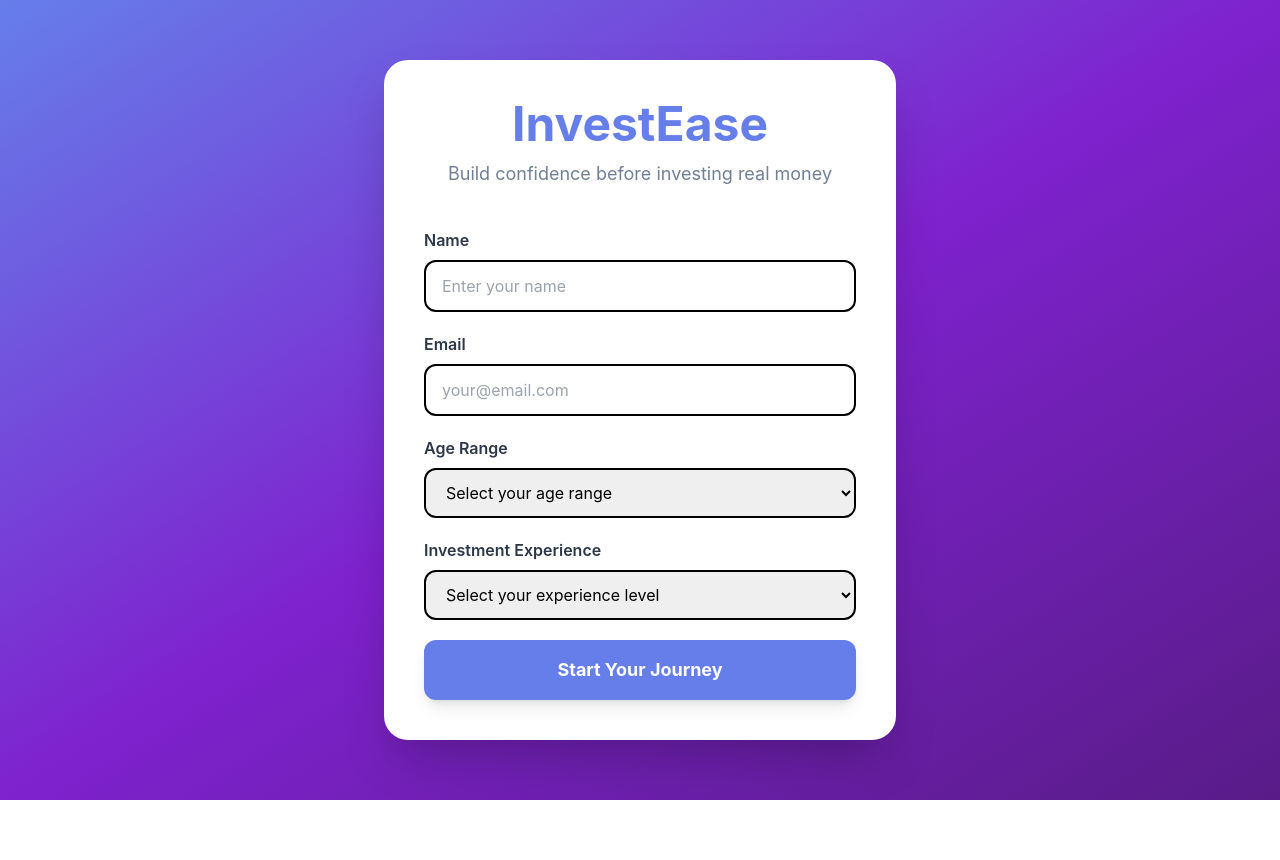
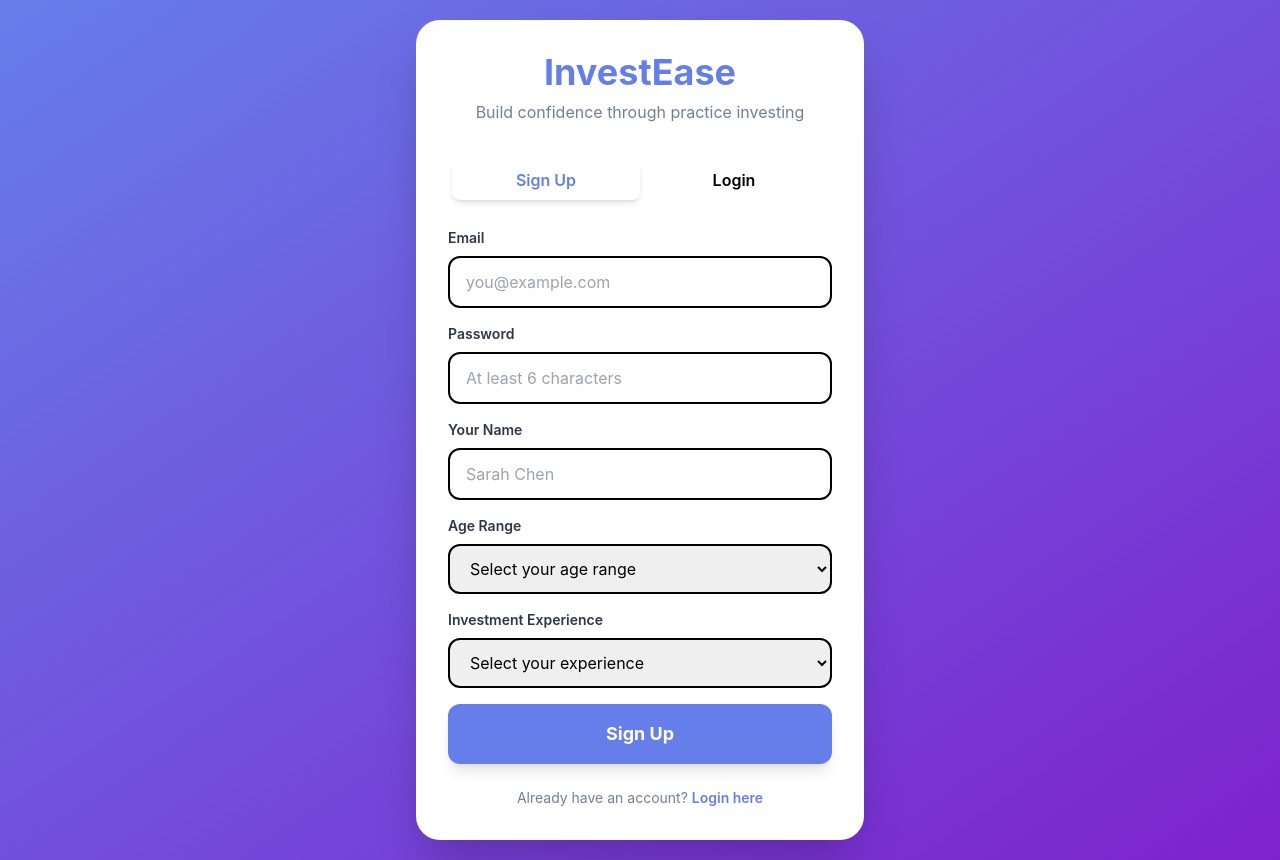
Before and after one commit to Aliyev-SF/investease-app, a React (Vite) app: page / in a window 1280 px wide. Before the commit the page ends 800 px from the top, so only its background shows below. Built offline with nearby package versions, Linux system fonts and the light colour scheme.

Commit message:
Add Supabase authentication with user profiles

```diff
--- a/package.json
+++ b/package.json
@@ -10,6 +10,7 @@
     "preview": "vite preview"
   },
   "dependencies": {
+    "@supabase/supabase-js": "^2.58.0",
     "axios": "^1.12.2",
     "react": "^19.1.1",
     "react-dom": "^19.1.1",
--- a/src/App.jsx
+++ b/src/App.jsx
@@ -10,7 +10,13 @@ function App() {
 
   const handleLogin = (data) => {
     setUserData(data);
-    setCurrentView('assessment');
+
+    // If returning user, skip assessment and go straight to dashboard
+    if (data.returning) {
+      setCurrentView('dashboard');
+    } else {
+      setCurrentView('assessment');
+    }
   };
 
   const handleAssessmentComplete = (score) => {
--- a/src/pages/LoginPage.jsx
+++ b/src/pages/LoginPage.jsx
@@ -1,28 +1,16 @@
 import { useState } from 'react';
+import { supabase } from '../utils/supabase';
 
 function LoginPage({ onLogin }) {
+  const [isSignUp, setIsSignUp] = useState(true);
+  const [loading, setLoading] = useState(false);
   const [formData, setFormData] = useState({
+    email: '',
+    password: '',
     name: '',
-    email: '',
     age: '',
     experience: ''
   });
-
-  const handleSubmit = (e) => {
-    e.preventDefault();
-
-    // Validation
-    if (!formData.name || !formData.email || !formData.age || !formData.experience) {
-      alert('Please fill in all fields');
-      return;
-    }
-
-    // Store user data in localStorage (browser storage)
-    localStorage.setItem('investease_user', JSON.stringify(formData));
-
-    // Call the onLogin function to navigate to assessment
-    onLogin(formData);
-  };
 
   const handleChange = (e) => {
     setFormData({
@@ -31,40 +19,146 @@ function LoginPage({ onLogin }) {
     });
   };
 
+  const handleSignUp = async (e) => {
+    e.preventDefault();
+    setLoading(true);
+
+    try {
+      // Validate all fields for sign up
+      if (!formData.email || !formData.password || !formData.name || !formData.age || !formData.experience) {
+        alert('Please fill in all fields');
+        setLoading(false);
+        return;
+      }
+
+      if (formData.password.length < 6) {
+        alert('Password must be at least 6 characters');
+        setLoading(false);
+        return;
+      }
+
+      // Create user account with Supabase Auth
+      const { data: authData, error: authError } = await supabase.auth.signUp({
+        email: formData.email,
+        password: formData.password,
+      });
+
+      if (authError) throw authError;
+
+      // Store user profile in database
+      const { error: profileError } = await supabase
+        .from('profiles')
+        .insert([
+          {
+            id: authData.user.id,
+            email: formData.email,
+            name: formData.name,
+            age: formData.age,
+            experience: formData.experience,
+            created_at: new Date().toISOString()
+          }
+        ]);
+
+      if (profileError) throw profileError;
+
+      // Pass user data to parent component
+      onLogin({
+        id: authData.user.id,
+        email: formData.email,
+        name: formData.name,
+        age: formData.age,
+        experience: formData.experience
+      });
+
+    } catch (error) {
+      alert(error.message || 'Error signing up');
+      setLoading(false);
+    }
+  };
+
+  const handleLogin = async (e) => {
+    e.preventDefault();
+    setLoading(true);
+
+    try {
+      // Validate email and password
+      if (!formData.email || !formData.password) {
+        alert('Please enter email and password');
+        setLoading(false);
+        return;
+      }
+
+      // Login with Supabase Auth
+      const { data: authData, error: authError } = await supabase.auth.signInWithPassword({
+        email: formData.email,
+        password: formData.password,
+      });
+
+      if (authError) throw authError;
+
+      // Get user profile from database
+      const { data: profileData, error: profileError } = await supabase
+        .from('profiles')
+        .select('*')
+        .eq('id', authData.user.id)
+        .single();
+
+      if (profileError) throw profileError;
+
+      // Pass user data to parent component
+      onLogin({
+        id: authData.user.id,
+        email: profileData.email,
+        name: profileData.name,
+        age: profileData.age,
+        experience: profileData.experience,
+        returning: true // Flag to skip assessment
+      });
+
+    } catch (error) {
+      alert(error.message || 'Error logging in');
+      setLoading(false);
+    }
+  };
+
   return (
-    <div className="min-h-screen bg-gradient-to-br from-primary via-purple-700 to-purple-900 flex items-center justify-center p-5">
-      <div className="bg-white rounded-3xl p-10 max-w-lg w-full shadow-2xl">
-        {/* Logo Section */}
-        <div className="text-center mb-10">
-          <h1 className="text-primary text-5xl font-bold mb-3">
-            InvestEase
-          </h1>
-          <p className="text-gray text-lg">
-            Build confidence before investing real money
-          </p>
+    <div className="min-h-screen bg-gradient-to-br from-primary to-purple-700 flex items-center justify-center p-5">
+      <div className="bg-white rounded-3xl shadow-2xl p-8 max-w-md w-full">
+        {/* Header */}
+        <div className="text-center mb-8">
+          <h1 className="text-4xl font-bold text-primary mb-2">InvestEase</h1>
+          <p className="text-gray">Build confidence through practice investing</p>
+        </div>
+
+        {/* Sign Up / Login Toggle */}
+        <div className="flex bg-gray-100 rounded-xl p-1 mb-6">
+          <button
+            onClick={() => setIsSignUp(true)}
+            className={`flex-1 py-2 px-4 rounded-lg font-semibold transition-all ${
+              isSignUp
+                ? 'bg-white text-primary shadow-md'
+                : 'text-gray-600 hover:text-primary'
+            }`}
+          >
+            Sign Up
+          </button>
+          <button
+            onClick={() => setIsSignUp(false)}
+            className={`flex-1 py-2 px-4 rounded-lg font-semibold transition-all ${
+              !isSignUp
+                ? 'bg-white text-primary shadow-md'
+                : 'text-gray-600 hover:text-primary'
+            }`}
+          >
+            Login
+          </button>
         </div>
 
         {/* Form */}
-        <form onSubmit={handleSubmit} className="space-y-5">
-          {/* Name Field */}
+        <form onSubmit={isSignUp ? handleSignUp : handleLogin} className="space-y-4">
+          {/* Email */}
           <div>
-            <label className="block text-dark font-semibold mb-2">
-              Name
-            </label>
-            <input
-              type="text"
-              name="name"
-              value={formData.name}
-              onChange={handleChange}
-              placeholder="Enter your name"
-              className="w-full px-4 py-3 border-2 border-gray-200 rounded-xl focus:border-primary focus:outline-none transition-colors"
-              required
-            />
-          </div>
-
-          {/* Email Field */}
-          <div>
-            <label className="block text-dark font-semibold mb-2">
+            <label className="block text-sm font-semibold text-dark mb-2">
               Email
             </label>
             <input
@@ -72,15 +166,48 @@ function LoginPage({ onLogin }) {
               name="email"
               value={formData.email}
               onChange={handleChange}
-              placeholder="your@email.com"
+              placeholder="you@example.com"
               className="w-full px-4 py-3 border-2 border-gray-200 rounded-xl focus:border-primary focus:outline-none transition-colors"
               required
             />
           </div>
 
-          {/* Age Range Field */}
+          {/* Password */}
           <div>
-            <label className="block text-dark font-semibold mb-2">
+            <label className="block text-sm font-semibold text-dark mb-2">
+              Password
+            </label>
+            <input
+              type="password"
+              name="password"
+              value={formData.password}
+              onChange={handleChange}
+              placeholder={isSignUp ? "At least 6 characters" : "Your password"}
+              className="w-full px-4 py-3 border-2 border-gray-200 rounded-xl focus:border-primary focus:outline-none transition-colors"
+              required
+            />
+          </div>
+
+          {/* Profile Fields - Only show for Sign Up */}
+          {isSignUp && (
+            <>
+              <div>
+                <label className="block text-sm font-semibold text-dark mb-2">
+                  Your Name
+                </label>
+                <input
+                  type="text"
+                  name="name"
+                  value={formData.name}
+                  onChange={handleChange}
+                  placeholder="Sarah Chen"
+                  className="w-full px-4 py-3 border-2 border-gray-200 rounded-xl focus:border-primary focus:outline-none transition-colors"
+                  required={isSignUp}
+                />
+              </div>
+
+              <div>
+                <label className="block text-sm font-semibold text-dark mb-2">
                   Age Range
                 </label>
                 <select
@@ -88,19 +215,19 @@ function LoginPage({ onLogin }) {
                   value={formData.age}
                   onChange={handleChange}
                   className="w-full px-4 py-3 border-2 border-gray-200 rounded-xl focus:border-primary focus:outline-none transition-colors"
-              required
+                  required={isSignUp}
                 >
                   <option value="">Select your age range</option>
                   <option value="18-24">18-24</option>
                   <option value="25-34">25-34</option>
                   <option value="35-44">35-44</option>
-              <option value="45+">45+</option>
+                  <option value="45-54">45-54</option>
+                  <option value="55+">55+</option>
                 </select>
               </div>
 
-          {/* Experience Field */}
               <div>
-            <label className="block text-dark font-semibold mb-2">
+                <label className="block text-sm font-semibold text-dark mb-2">
                   Investment Experience
                 </label>
                 <select
@@ -108,24 +235,56 @@ function LoginPage({ onLogin }) {
                   value={formData.experience}
                   onChange={handleChange}
                   className="w-full px-4 py-3 border-2 border-gray-200 rounded-xl focus:border-primary focus:outline-none transition-colors"
-              required
+                  required={isSignUp}
                 >
-              <option value="">Select your experience level</option>
-              <option value="none">No experience</option>
-              <option value="minimal">Minimal (401k only)</option>
+                  <option value="">Select your experience</option>
+                  <option value="none">Never invested before</option>
+                  <option value="minimal">Minimal (tried once or twice)</option>
                   <option value="some">Some experience</option>
                   <option value="experienced">Experienced investor</option>
                 </select>
               </div>
+            </>
+          )}
 
           {/* Submit Button */}
           <button
             type="submit"
-            className="w-full bg-primary text-white py-4 px-6 rounded-xl font-bold text-lg hover:bg-primary-dark transform hover:-translate-y-0.5 transition-all duration-200 shadow-lg hover:shadow-xl"
+            disabled={loading}
+            className={`w-full py-4 px-6 rounded-xl font-bold text-lg transition-all shadow-lg ${
+              loading
+                ? 'bg-gray-400 cursor-not-allowed'
+                : 'bg-primary text-white hover:bg-primary-dark hover:shadow-xl transform hover:-translate-y-0.5'
+            }`}
           >
-            Start Your Journey
+            {loading ? 'Please wait...' : isSignUp ? 'Sign Up' : 'Login'}
           </button>
         </form>
+
+        {/* Footer */}
+        <div className="mt-6 text-center text-sm text-gray">
+          {isSignUp ? (
+            <p>
+              Already have an account?{' '}
+              <button
+                onClick={() => setIsSignUp(false)}
+                className="text-primary font-semibold hover:underline"
+              >
+                Login here
+              </button>
+            </p>
+          ) : (
+            <p>
+              Don't have an account?{' '}
+              <button
+                onClick={() => setIsSignUp(true)}
+                className="text-primary font-semibold hover:underline"
+              >
+                Sign up here
+              </button>
+            </p>
+          )}
+        </div>
       </div>
     </div>
   );
--- /dev/null
+++ b/src/utils/supabase.js
@@ -0,0 +1,6 @@
+import { createClient } from '@supabase/supabase-js';
+
+const supabaseUrl = 'https://fhgtzkcbbrekprmakssb.supabase.co';
+const supabaseAnonKey = 'sb_publishable_mplcaSTzvAtfv-IUEJW3fA_eA4geyCI';
+
+export const supabase = createClient(supabaseUrl, supabaseAnonKey);
```
Also changed, not shown: 1 other file (tests, documents, lock files or other folders). Lines whose indentation alone changed are shown as unchanged.
